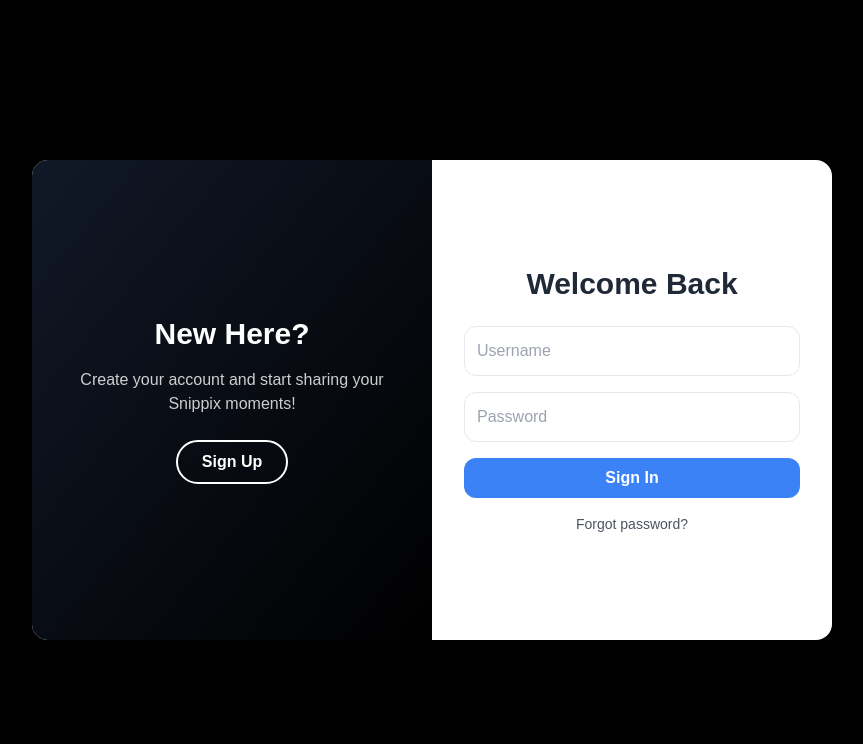
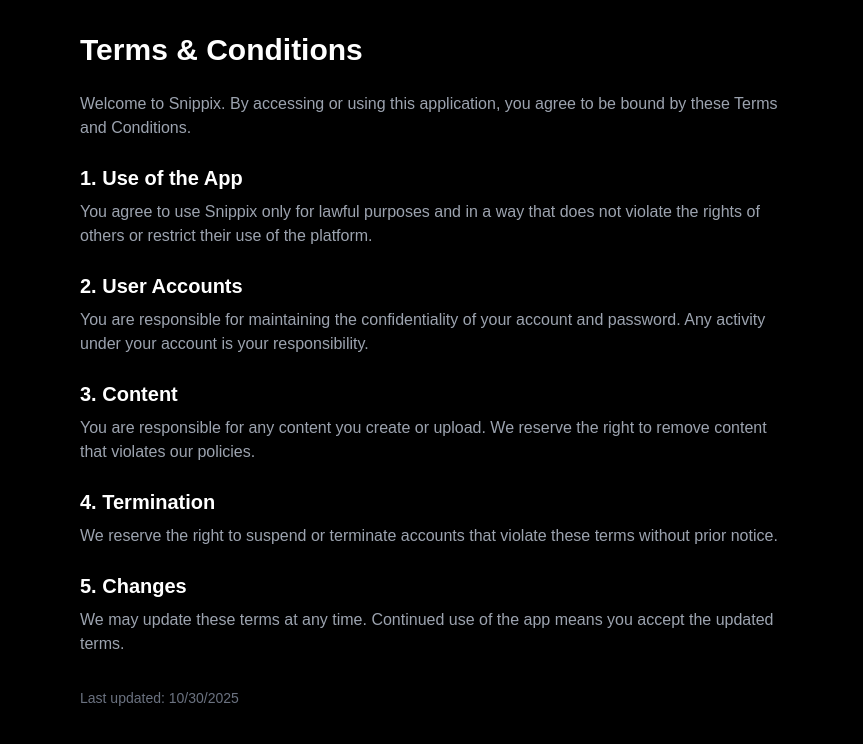
Before and after one commit to 4adhya/snippix, a React (Vite) app in the folder tailwindcss4/: page /terms in a window 1280 px wide. Shown: the top 744 px of the page, without its empty margins (208-1071 px from the left). Built offline with nearby package versions, Linux system fonts and the light colour scheme.

Commit message:
setting changes

```diff
--- a/tailwindcss4/src/App.jsx
+++ b/tailwindcss4/src/App.jsx
@@ -1,28 +1,31 @@
 import React, { useEffect, useState } from "react";
+import { BrowserRouter, Routes, Route, Navigate } from "react-router-dom";
 import { motion, AnimatePresence } from "framer-motion";
-import { BrowserRouter, Routes, Route } from "react-router-dom";
 
 import AuthCard from "./components/AuthCard.jsx";
 import Home from "./pages/home.jsx";
 import ProfileScroll from "./pages/profilescroll.jsx";
 import SplashScreen from "./pages/splashscreen.jsx";
 import Settings from "./pages/settings.jsx";
-import "./App.css";
 import CollageMaker from "./pages/collage";
 import SetupProfile from "./pages/SetupProfile";
 import DMChat from "./pages/DMChat";
 import Chat from "./pages/Chat";
+import Terms from "./pages/Terms";
+import Privacy from "./pages/Privacy";
 
-
-
+import "./App.css";
 
 export default function App() {
   const [authenticated, setAuthenticated] = useState(false);
+  const [loading, setLoading] = useState(true);
   const [reveal, setReveal] = useState(false);
-  const [loading, setLoading] = useState(true);
 
+  // Splash screen logic
   useEffect(() => {
-    const timer = setTimeout(() => setLoading(false), 1600);
+    const timer = setTimeout(() => {
+      setLoading(false);
+    }, 1800);
     return () => clearTimeout(timer);
   }, []);
 
@@ -31,51 +34,65 @@
     setTimeout(() => {
       setReveal(false);
       setAuthenticated(true);
-    }, 1500);
+    }, 1200);
   };
+
+  // 🔹 SHOW SPLASH FIRST
+  if (loading) {
+    return <SplashScreen />;
+  }
 
   return (
     <BrowserRouter>
-      <div className="relative min-h-screen bg-black">
-        {/* Fixed Background */}
+      <div className="min-h-screen bg-black">
 
-        {/* Splash Screen */}
-        {loading && <SplashScreen />}
-
-        {/* Transition animation */}
+        {/* Reveal animation */}
         <AnimatePresence>
           {reveal && (
             <motion.div
-              className="fixed inset-0 bg-white origin-top z-50"
+              className="fixed inset-0 bg-white z-50"
               initial={{ scaleY: 0 }}
               animate={{ scaleY: 1 }}
               exit={{ scaleY: 0 }}
-              transition={{ duration: 1, ease: "easeInOut" }}
+              transition={{ duration: 0.9 }}
             />
           )}
         </AnimatePresence>
 
-        {/* Main content - removed relative and z-10 that were blocking scroll */}
-        <div className="min-h-screen">
-          {!loading && !authenticated && (
-            <div className="flex items-center justify-center min-h-screen">
-              <AuthCard onAuthSuccess={handleAuthSuccess} />
-            </div>
+        <Routes>
+
+          {/* PUBLIC ROUTES */}
+          <Route path="/terms" element={<Terms />} />
+          <Route path="/privacy" element={<Privacy />} />
+
+          {/* AUTH ROUTE */}
+          {!authenticated && (
+            <Route
+              path="*"
+              element={
+                <div className="flex items-center justify-center min-h-screen">
+                  <AuthCard onAuthSuccess={handleAuthSuccess} />
+                </div>
+              }
+            />
           )}
 
-          {!loading && authenticated && (
-            <Routes>
+          {/* PROTECTED ROUTES */}
+          {authenticated && (
+            <>
               <Route path="/" element={<Home />} />
               <Route path="/setup-profile" element={<SetupProfile />} />
               <Route path="/profiles" element={<ProfileScroll />} />
               <Route path="/settings" element={<Settings />} />
               <Route path="/collage" element={<CollageMaker />} />
               <Route path="/chat" element={<Chat />} />
-              <Route path="/dm/:uid" element={<DMChat />} />
               <Route path="/chat/:uid" element={<DMChat />} />
-            </Routes>
+            </>
           )}
-        </div>
+
+          {/* FALLBACK */}
+          <Route path="*" element={<Navigate to="/" />} />
+        </Routes>
       </div>
     </BrowserRouter>
   );
--- /dev/null
+++ b/tailwindcss4/src/pages/Privacy.jsx
@@ -0,0 +1,47 @@
+import React from "react";
+
+export default function Privacy() {
+  return (
+    <div className="min-h-screen bg-black text-white p-8 max-w-3xl mx-auto">
+      <h1 className="text-3xl font-bold mb-6">Privacy Policy</h1>
+
+      <p className="text-gray-400 mb-4">
+        Your privacy is important to us. This policy explains how we collect,
+        use, and protect your personal data.
+      </p>
+
+      <h2 className="text-xl font-semibold mt-6 mb-2">1. Information We Collect</h2>
+      <p className="text-gray-400">
+        We collect basic information such as your name, email address, and
+        profile details to provide our services.
+      </p>
+
+      <h2 className="text-xl font-semibold mt-6 mb-2">2. How We Use Your Data</h2>
+      <p className="text-gray-400">
+        Your data is used to manage your account, improve our services, and
+        ensure security.
+      </p>
+
+      <h2 className="text-xl font-semibold mt-6 mb-2">3. Data Security</h2>
+      <p className="text-gray-400">
+        We use industry-standard security practices to protect your data.
+      </p>
+
+      <h2 className="text-xl font-semibold mt-6 mb-2">4. Data Deletion</h2>
+      <p className="text-gray-400">
+        You may delete your account at any time. Once deleted, your data is
+        permanently removed from our systems.
+      </p>
+
+      <h2 className="text-xl font-semibold mt-6 mb-2">5. Changes to Policy</h2>
+      <p className="text-gray-400">
+        We may update this privacy policy from time to time. Changes will be
+        reflected here.
+      </p>
+
+      <p className="text-gray-500 mt-8 text-sm">
+        Last updated: {new Date().toLocaleDateString()}
+      </p>
+    </div>
+  );
+}
--- /dev/null
+++ b/tailwindcss4/src/pages/Terms.jsx
@@ -0,0 +1,48 @@
+import React from "react";
+
+export default function Terms() {
+  return (
+    <div className="min-h-screen bg-black text-white p-8 max-w-3xl mx-auto">
+      <h1 className="text-3xl font-bold mb-6">Terms & Conditions</h1>
+
+      <p className="text-gray-400 mb-4">
+        Welcome to Snippix. By accessing or using this application, you agree to
+        be bound by these Terms and Conditions.
+      </p>
+
+      <h2 className="text-xl font-semibold mt-6 mb-2">1. Use of the App</h2>
+      <p className="text-gray-400">
+        You agree to use Snippix only for lawful purposes and in a way that does
+        not violate the rights of others or restrict their use of the platform.
+      </p>
+
+      <h2 className="text-xl font-semibold mt-6 mb-2">2. User Accounts</h2>
+      <p className="text-gray-400">
+        You are responsible for maintaining the confidentiality of your account
+        and password. Any activity under your account is your responsibility.
+      </p>
+
+      <h2 className="text-xl font-semibold mt-6 mb-2">3. Content</h2>
+      <p className="text-gray-400">
+        You are responsible for any content you create or upload. We reserve the
+        right to remove content that violates our policies.
+      </p>
+
+      <h2 className="text-xl font-semibold mt-6 mb-2">4. Termination</h2>
+      <p className="text-gray-400">
+        We reserve the right to suspend or terminate accounts that violate these
+        terms without prior notice.
+      </p>
+
+      <h2 className="text-xl font-semibold mt-6 mb-2">5. Changes</h2>
+      <p className="text-gray-400">
+        We may update these terms at any time. Continued use of the app means you
+        accept the updated terms.
+      </p>
+
+      <p className="text-gray-500 mt-8 text-sm">
+        Last updated: {new Date().toLocaleDateString()}
+      </p>
+    </div>
+  );
+}
```
